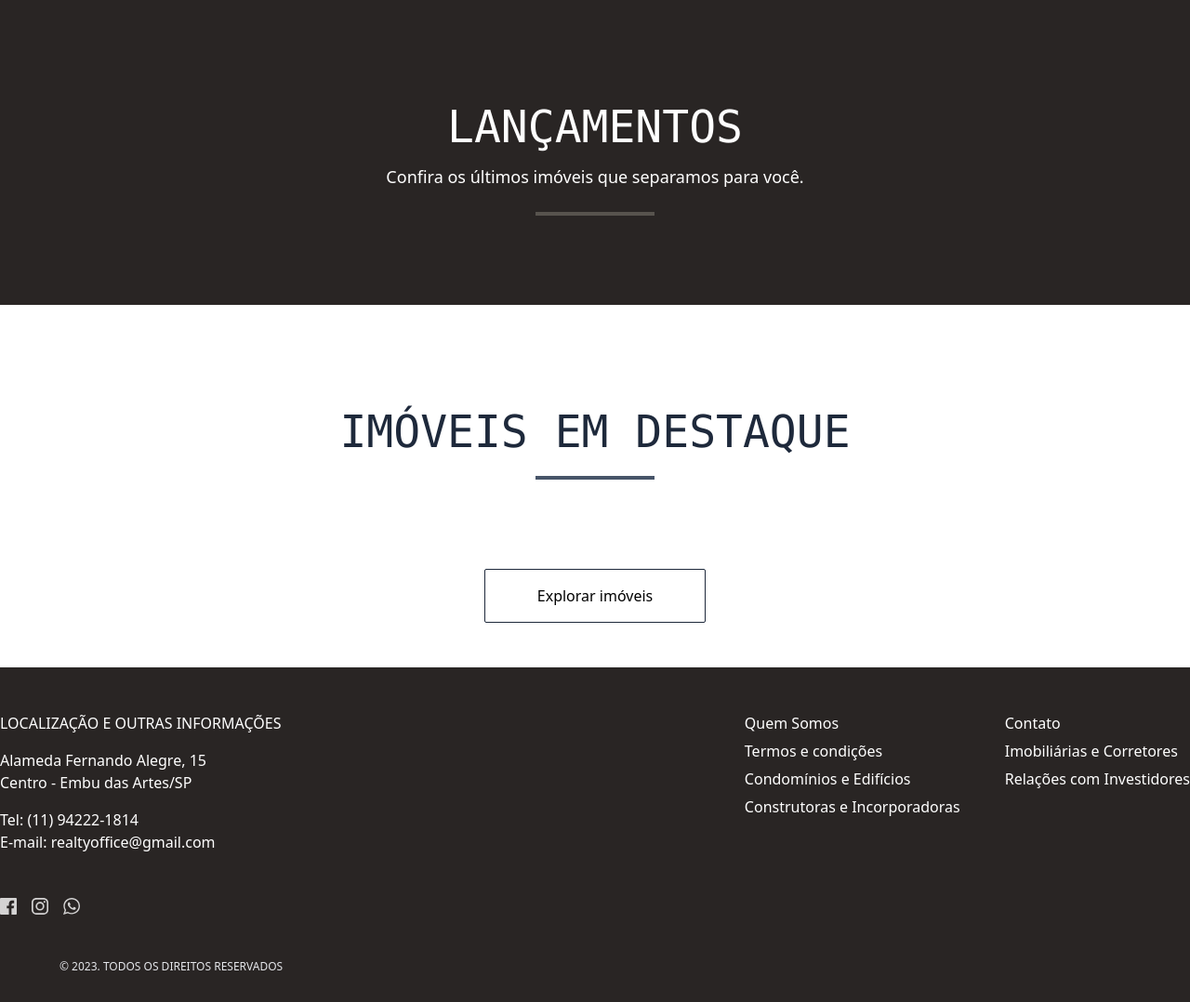
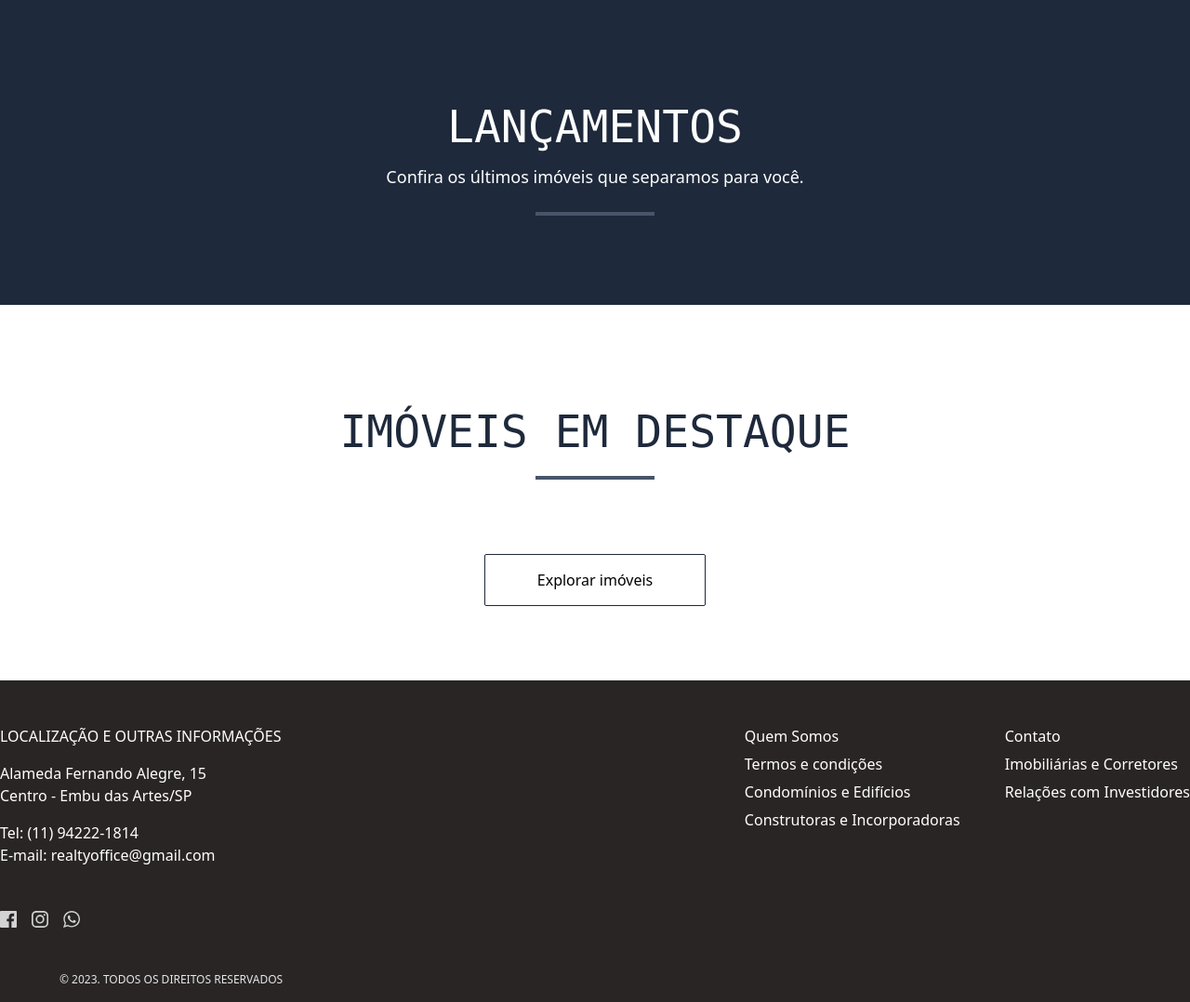
Before and after one commit to Nbdyleto/Whimsi, a Django app: page / in a window 1280 px wide. Shown: the part 872-1950 px from the top of the page at 93% size. Before the commit the page ends 1916 px from the top, so only its background shows below. Run offline with Django 4.2, Linux system fonts and the light colour scheme; data that the repository does not hold is empty; some libraries are stand-ins or nearby versions.

Commit message:
Serializer: First image of property in properties/

```diff
--- a/src/whimsi/templates/pages/home.html
+++ b/src/whimsi/templates/pages/home.html
@@ -26,11 +26,11 @@
     </div>
 </section>
 
-<section class="w-full bg-stone-800 pt-10 md:pt-16 pb-12">
+<section class="w-full bg-slate-800 pt-10 md:pt-16 pb-12">
     <div class="flex flex-col justify-center text-center pt-12 pb-6">
         <h2 class="font-mono text-5xl text-white mb-4 uppercase">Lançamentos</h2>
         <h4 class="text-lg font-sans text-white mb-6">Confira os últimos imóveis que separamos para você.</h4>
-        <div class="self-center h-1 w-32 bg-stone-600 mb-6"></div>
+        <div class="self-center h-1 w-32 bg-slate-600 mb-6"></div>
     </div>
     <div class="container">
         <div class="grid grid-cols-1 md:grid-cols-3 px-4 md:px-0 gap-6 md:gap-12">
@@ -118,8 +118,8 @@
             </div>
             {% endfor %}
         </div>
-        <div class="self-center">
-            <button class="border-slate-800 border rounded-sm px-14 py-4 hover:bg-black hover:text-white duration-500">Explorar imóveis</button>
+        <div class="self-center mb-12">
+            <a href="properties/?q=" class="cursor-pointer border-slate-800 border rounded-sm px-14 py-4 hover:bg-black hover:text-white duration-500">Explorar imóveis</a>
         </div>
     </div>
 </section>
--- a/src/whimsi/templates/pages/properties.html
+++ b/src/whimsi/templates/pages/properties.html
@@ -47,8 +47,8 @@
 			<div class="flex flex-col w-full h-fit rounded-sm">
                 <a href="{% url 'property-detail-template' slug=property.slug %}">
                 <div class="overflow-hidden w-full h-[550px] md:h-80">
-					{% if property.first_image.image %}
-                    <img class="w-full h-full object-cover" src="{{ property.first_image.image.url}}">
+					{% if property.first_image %}
+                    <img class="w-full h-full object-cover" src="{{ property.first_image}}">
 					{% endif %}
                 </div>
                 <!-- Info -->
--- a/src/whimsi/views.py
+++ b/src/whimsi/views.py
@@ -5,12 +5,10 @@ from .models import Property, HighlightedProperty, PropertyImage
 
 def home_view(request):
     last_properties = Property.objects.order_by('-created_at')[:3]
-    print('Last properties:')
     for property in last_properties:
         property.first_image = PropertyImage.objects.filter(property=property).first()
 
     highlighted_properties = HighlightedProperty.objects.prefetch_related('property__propertyaddress').all()
-    print('Highlighted Properties:')
     for property in highlighted_properties:
         property.first_image = PropertyImage.objects.filter(property=property.property).first()
 
@@ -39,6 +37,7 @@ def search_template(request):
         search_data = response.json() if response.status_code == 200 else None
     else:
         search_data = None
+
     context = {
         'properties': search_data
     }
```
Also changed, not shown: src/api/serializers.py (+8 -1 lines), src/api/views.py (+4 -5 lines).
